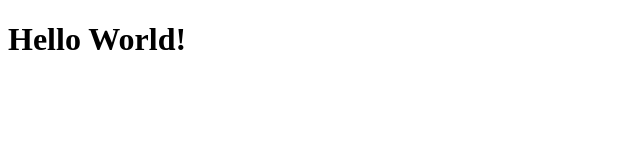
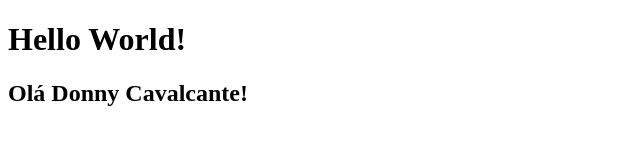
Before and after one commit to donnycavalcante/1-first_project, a plain HTML site: page index.html in a window 1280 px wide. Shown: the whole page, without its empty margins (0-640 px from the left). Drawn offline with Linux system fonts and the light colour scheme.

Commit message:
Adiciona Heading 2

```diff
--- a/index.html
+++ b/index.html
@@ -8,5 +8,6 @@
   </head>
   <body>
     <h1>Hello World!</h1>
+    <h2>Olá Donny Cavalcante!</h2>
   </body>
 </html>
```
